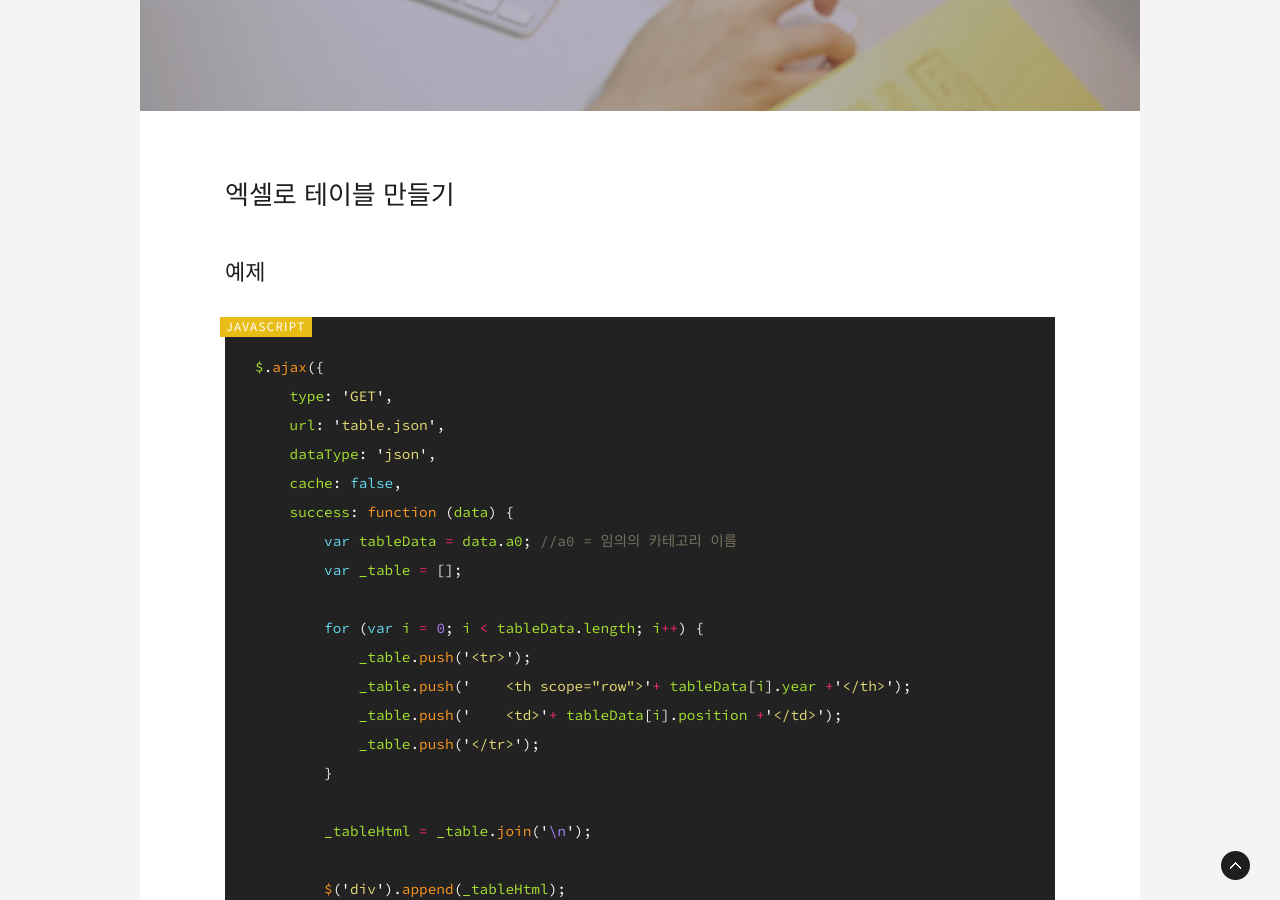
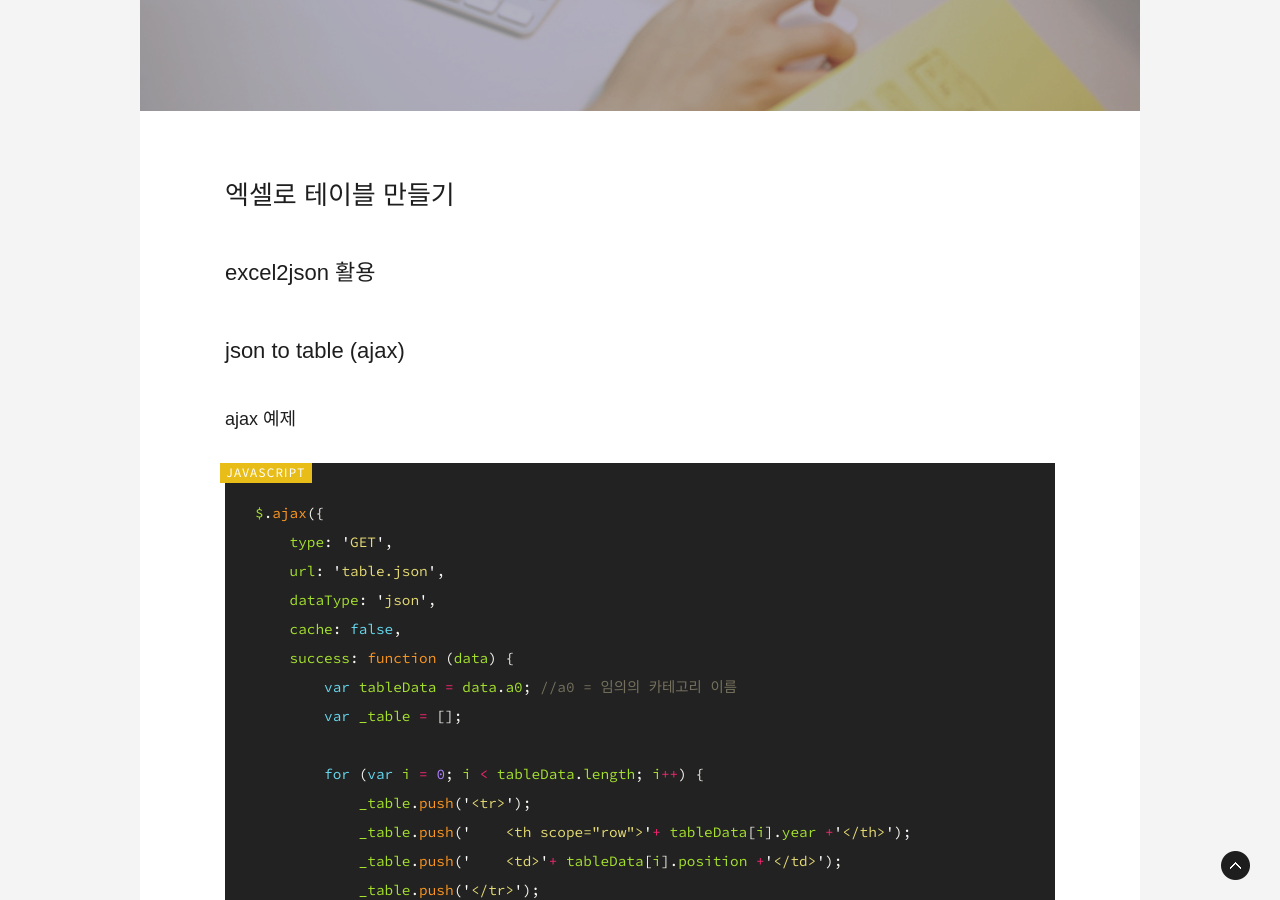
Before and after one commit to gutmate/gutmate.github.com, a Jekyll site: the page built from _posts/2018-02-05-excel-to-table.md, in a window 1280 px wide and 900 px high, scrolled down 326 px. Built offline with Jekyll 4.4.1, drawn with Linux system fonts in a browser that asks for light colours; some web fonts are replaced; comment, search, counter and statistics services are not loaded.

Commit message:
Update excel to table

````diff
--- a/_posts/2018-02-05-excel-to-table.md
+++ b/_posts/2018-02-05-excel-to-table.md
@@ -10,7 +10,11 @@ tags:
 
 # 엑셀로 테이블 만들기
 
-## 예제
+## excel2json 활용
+
+## json to table (ajax)
+
+### ajax 예제
 ```javascript
 $.ajax({
     type: 'GET',
````
